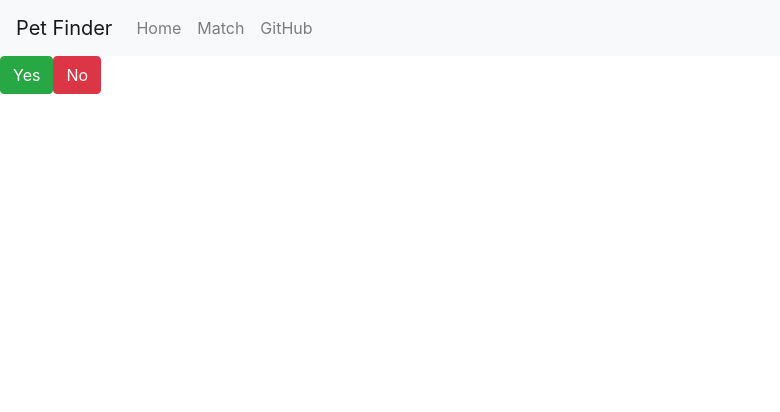
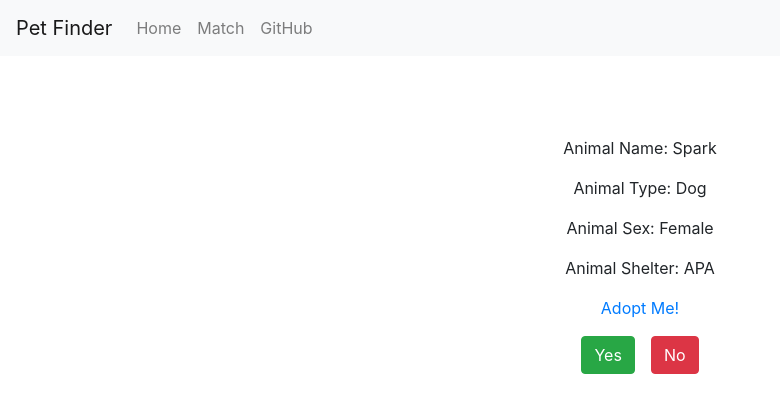
Before and after one commit to Codubee/PetFinderMW3-4, a React (Create React App) app in the folder frontend/: page /match in a window 1280 px wide. Shown: the top 412 px of the page, without its empty margins (0-780 px from the left). Built offline with nearby package versions, Linux system fonts and the light colour scheme.

Commit message:
This is the animal description. (#12)
* This is the animal description.

* Added a temp data object, moved the animal description to the match page

Co-authored-by: codubee <info@codubee.com>

```diff
--- /dev/null
+++ b/frontend/src/components/AnimalDescription.js
@@ -0,0 +1,15 @@
+import React from 'react';
+
+function AnimalInfo(props) {
+    return(
+        <div>
+            <p>Animal Name: {props.animal.name}</p>
+            <p>Animal Type: {props.animal.type}</p>
+            <p>Animal Sex: {props.animal.sex}</p>
+            <p>Animal Shelter: {props.animal.shelter}</p>
+            <a href={props.animal.adoption_url} target="_blank">Adopt Me!</a>
+        </div>
+    )
+}
+
+export default AnimalInfo;
--- a/frontend/src/components/Team.js
+++ b/frontend/src/components/Team.js
@@ -1,5 +1,4 @@
 import React from 'react';
-import '../styles/TeamStyle.css';
 import Chelsea_pic from '../assets/images/Chelsea_Heredia.jpg';
 import Tritian_pic from '../assets/images/Tritian_Monis.png';
 import Roshin_pic from '../assets/images/Roshin_Lal.jpg';
@@ -8,6 +7,7 @@ import Meet_Teams from '../assets/images/Meet_Teams.png';
 import {
   Card, CardImg, CardTitle, CardText, CardLink, CardBody, Row,
 } from 'reactstrap';
+import '../style/TeamStyle.css';
 
 function Team() {
 
--- /dev/null
+++ b/frontend/src/style/Match.css
@@ -0,0 +1,11 @@
+.pt-sm{
+    padding-top: 1em;
+}
+
+.ml-sm{
+    margin-left: 1em;
+}
+
+.pt-lg{
+    padding-top: 5em;
+}
--- a/frontend/src/styles/TeamStyle.css
+++ b/frontend/src/style/TeamStyle.css
@@ -30,7 +30,7 @@
     margin-left: auto;
 }
 
-body{
+body{ /*removes horizontal scroll bar*/
     overflow-x:hidden;
 }
 
--- a/frontend/src/views/Match.js
+++ b/frontend/src/views/Match.js
@@ -1,5 +1,7 @@
 import React from 'react'
-import {Button} from 'reactstrap'
+import {Button,Container} from 'reactstrap'
+import AnimalDescription from '../components/AnimalDescription'
+import '../style/Match.css'
 
 class Match extends React.Component{
     constructor(props){
@@ -7,16 +9,20 @@ class Match extends React.Component{
 
     }
     render(){
+        //Temp animal for now
+        const animal_const = {name:"Spark",type:"Dog",sex:"Female",shelter:"APA",adoption_url:"https://google.com"}
         return(
-            <div>
+            <Container className="text-center pt-lg">
                 {/* Image component beneath this comment*/}
-                <Button color="success">Yes</Button>
-                <Button color="danger">No</Button>
+                <AnimalDescription animal={animal_const}/>
+                <div className="pt-sm">
+                    <Button color="success">Yes</Button>
+                    <Button className="ml-sm" color="danger">No</Button>
+                </div>
                 {/* Results components will go below this comment */}
-            </div>
+            </Container>
         )
     }
-
 }
 
 export default Match
```
